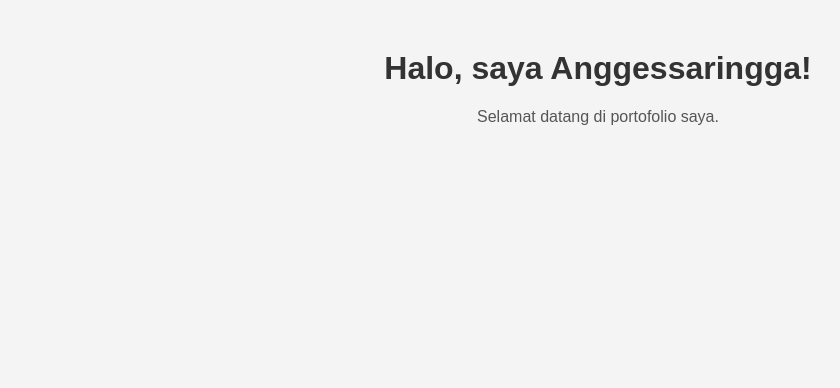
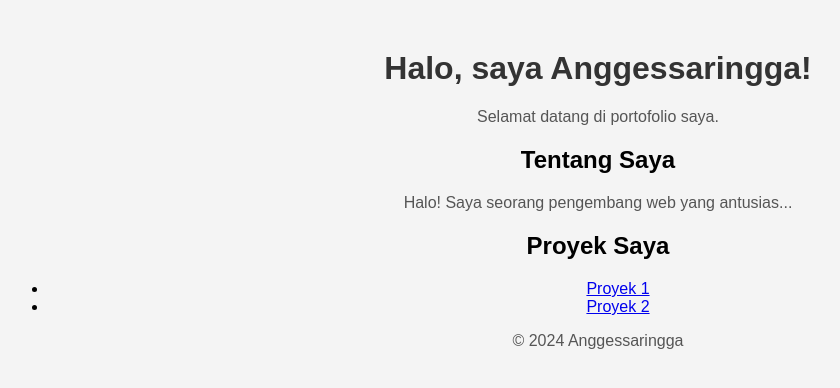
Before and after one commit to Ajhessaringga/anggessaringga.github.io, a plain HTML site: page index.html in a window 1280 px wide. Shown: the whole page, without its empty margins (42-882 px from the left). Drawn offline with Linux system fonts and the light colour scheme.

Commit message:
Update index.html

```diff
--- a/index.html
+++ b/index.html
@@ -9,5 +9,19 @@
 <body>
     <h1>Halo, saya Anggessaringga!</h1>
     <p>Selamat datang di portofolio saya.</p>
+     <section>
+        <h2>Tentang Saya</h2>
+        <p>Halo! Saya seorang pengembang web yang antusias...</p>
+    </section>
+     <section>
+        <h2>Proyek Saya</h2>
+        <ul>
+            <li><a href="https://github.com/ajhessaringga/proyek1">Proyek 1</a></li>
+            <li><a href="https://github.com/ajhessaringga/proyek2">Proyek 2</a></li>
+        </ul>
+    </section>
+    <footer>
+        <p>© 2024 Anggessaringga</p>
+    </footer>
 </body>
 </html>
```
